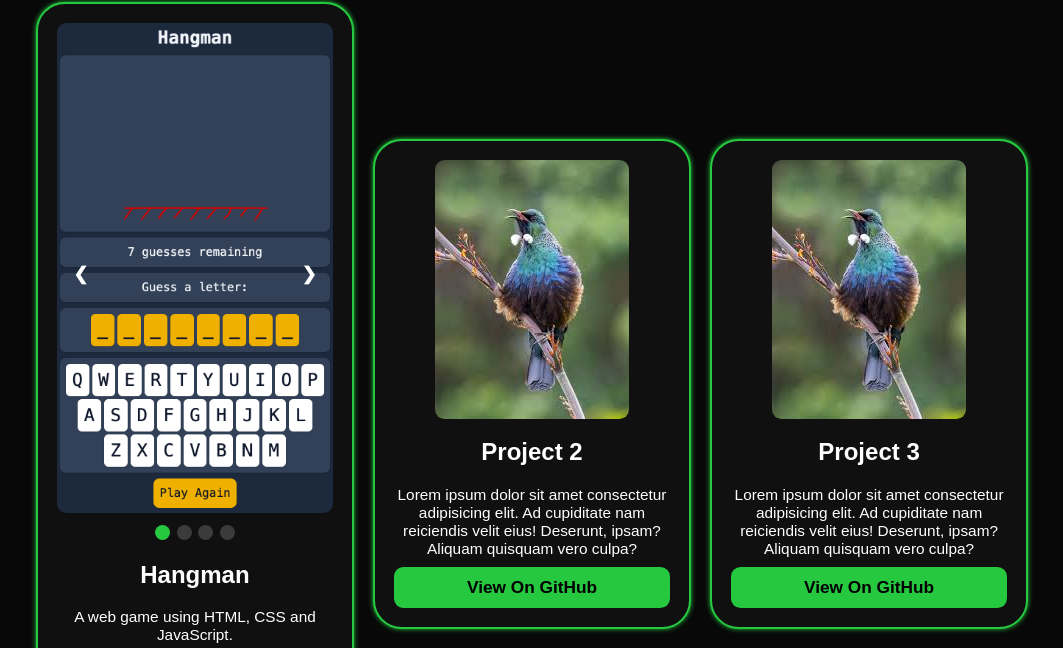
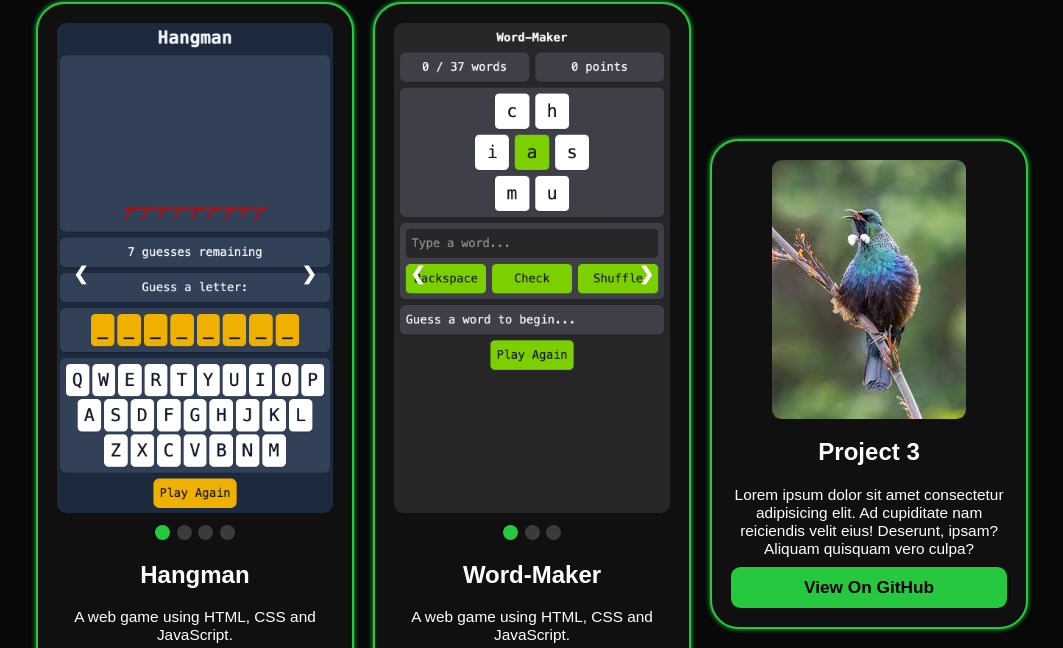
Before and after one commit to Grglls/portfolio-website, a plain HTML site: page index.html in a window 1280 px wide. Shown: the part 1757-2405 px from the top of the page, without its empty margins (108-1171 px from the left). Drawn offline with nearby package versions, Linux system fonts and the light colour scheme.

Commit message:
Update data for project-2 and refactor carousel functions to work for multiple carousels

```diff
--- a/index.html
+++ b/index.html
@@ -42,7 +42,7 @@
     <h2>My <span>Projects</span></h2>
     <div class="projects-box">
       <!-- Project 1 - Hangman -->
-      <div class="project-card">
+      <div class="project-card" id="project-1">
         <!-- Slideshow container -->
         <div class="slideshow-container">
           <!-- Full-width images with number and caption text -->
@@ -59,15 +59,15 @@
             <img src="assets/screenshots/project-1-hangman/4_win.png">
           </div>
           <!-- Next and previous buttons -->
-          <a class="prev" onclick="plusSlides(-1)">&#10094;</a>
-          <a class="next" onclick="plusSlides(1)">&#10095;</a>
+          <a class="prev" onclick="plusSlides('project-1', -1)">&#10094;</a>
+          <a class="next" onclick="plusSlides('project-1', 1)">&#10095;</a>
         </div>
         <!-- The dots/circles -->
         <div style="text-align:center">
-          <span class="dot" onclick="currentSlide(1)"></span>
-          <span class="dot" onclick="currentSlide(2)"></span>
-          <span class="dot" onclick="currentSlide(3)"></span>
-          <span class="dot" onclick="currentSlide(4)"></span>
+          <span class="dot" onclick="currentSlide('project-1', 1)"></span>
+          <span class="dot" onclick="currentSlide('project-1', 2)"></span>
+          <span class="dot" onclick="currentSlide('project-1', 3)"></span>
+          <span class="dot" onclick="currentSlide('project-1', 4)"></span>
         </div>
         <h3>Hangman</h3>
         <p>A web game using HTML, CSS and JavaScript.</p>
@@ -75,12 +75,36 @@
         <a href="https://grglls.github.io/hangman/" class="btn">Try it out <i class='bx bx-link-external'></i></a>
       </div>
 
-      <div class="project-card">
-        <img src="assets/screenshots/tui 1.jpeg" alt="Project 2">
-        <h3>Project 2</h3>
-        <p>Lorem ipsum dolor sit amet consectetur adipisicing elit. Ad cupiditate nam reiciendis velit eius! Deserunt, ipsam? Aliquam quisquam vero culpa?</p>
-        <a href="#" class="btn">View On GitHub</a>
+      <!-- Project 2 - Word-Maker -->
+      <div class="project-card" id="project-2">
+        <!-- Slideshow container -->
+        <div class="slideshow-container">
+          <!-- Full-width images with number and caption text -->
+          <div class="mySlides fade">
+            <img src="assets/screenshots/project-2-word-maker/1_start.png">
+          </div>
+          <div class="mySlides fade">
+            <img src="assets/screenshots/project-2-word-maker/2_playing.png">
+          </div>
+          <div class="mySlides fade">
+            <img src="assets/screenshots/project-2-word-maker/3_win.png">
+          </div>
+          <!-- Next and previous buttons -->
+          <a class="prev" onclick="plusSlides('project-2', -1)">&#10094;</a>
+          <a class="next" onclick="plusSlides('project-2', 1)">&#10095;</a>
+        </div>
+        <!-- The dots/circles -->
+        <div style="text-align:center">
+          <span class="dot" onclick="currentSlide('project-2', 1)"></span>
+          <span class="dot" onclick="currentSlide('project-2', 2)"></span>
+          <span class="dot" onclick="currentSlide('project-2', 3)"></span>
+        </div>
+        <h3>Word-Maker</h3>
+        <p>A web game using HTML, CSS and JavaScript.</p>
+        <a href="https://github.com/Grglls/word-maker" class="btn">View On GitHub <i class='bx bx-link-external'></i></a>
+        <a href="https://grglls.github.io/word-maker/" class="btn">Try it out <i class='bx bx-link-external'></i></a>
       </div>
+
       <div class="project-card">
         <img src="assets/screenshots/tui 1.jpeg" alt="Project 3">
         <h3>Project 3</h3>
--- a/script.js
+++ b/script.js
@@ -15,31 +15,43 @@ navLogo.addEventListener('click', () => {
   menuIcon.click();
 });
 
-let slideIndex = 1;
-showSlides(slideIndex);
+const carouselState = {
+  "project-1": {
+    "slideIndex": 1,
+    "slides": document.querySelectorAll("#project-1 .mySlides"),
+    "dots": document.querySelectorAll("#project-1 .dot")
+  },
+  "project-2": {
+    "slideIndex": 1,
+    "slides": document.querySelectorAll("#project-2 .mySlides"),
+    "dots": document.querySelectorAll("#project-2 .dot")
+  }
+};
+showSlides();
 
 // Next/previous controls
-function plusSlides(n) {
-  showSlides(slideIndex += n);
+function plusSlides(p, n) {
+  carouselState[p].slideIndex += n;
+  showSlides();
 }
 
 // Thumbnail image controls
-function currentSlide(n) {
-  showSlides(slideIndex = n);
+function currentSlide(p, n) {
+  carouselState[p].slideIndex = n;
+  showSlides();
 }
 
-function showSlides(n) {
-  let i;
-  let slides = document.getElementsByClassName("mySlides");
-  let dots = document.getElementsByClassName("dot");
-  if (n > slides.length) {slideIndex = 1}
-  if (n < 1) {slideIndex = slides.length}
-  for (i = 0; i < slides.length; i++) {
-    slides[i].style.display = "none";
+function showSlides() {
+  for (const project in carouselState) {
+    if (carouselState[project].slideIndex > carouselState[project].slides.length) {carouselState[project].slideIndex = 1}
+    if (carouselState[project].slideIndex < 1) {carouselState[project].slideIndex = carouselState[project].slides.length}
+    for (let i = 0; i < carouselState[project].slides.length; i++) {
+      carouselState[project].slides[i].style.display = "none";
+    }
+    for (let i = 0; i < carouselState[project].dots.length; i++) {
+      carouselState[project].dots[i].className = carouselState[project].dots[i].className.replace(" active", "");
+    }
+    carouselState[project].slides[carouselState[project].slideIndex-1].style.display = "block";
+    carouselState[project].dots[carouselState[project].slideIndex-1].className += " active";
   }
-  for (i = 0; i < dots.length; i++) {
-    dots[i].className = dots[i].className.replace(" active", "");
-  }
-  slides[slideIndex-1].style.display = "block";
-  dots[slideIndex-1].className += " active";
 }
```
Also changed, not shown: assets/screenshots/project-2-word-maker/1_start.png (added), assets/screenshots/project-2-word-maker/2_playing.png (added), assets/screenshots/project-2-word-maker/3_win.png (added).
